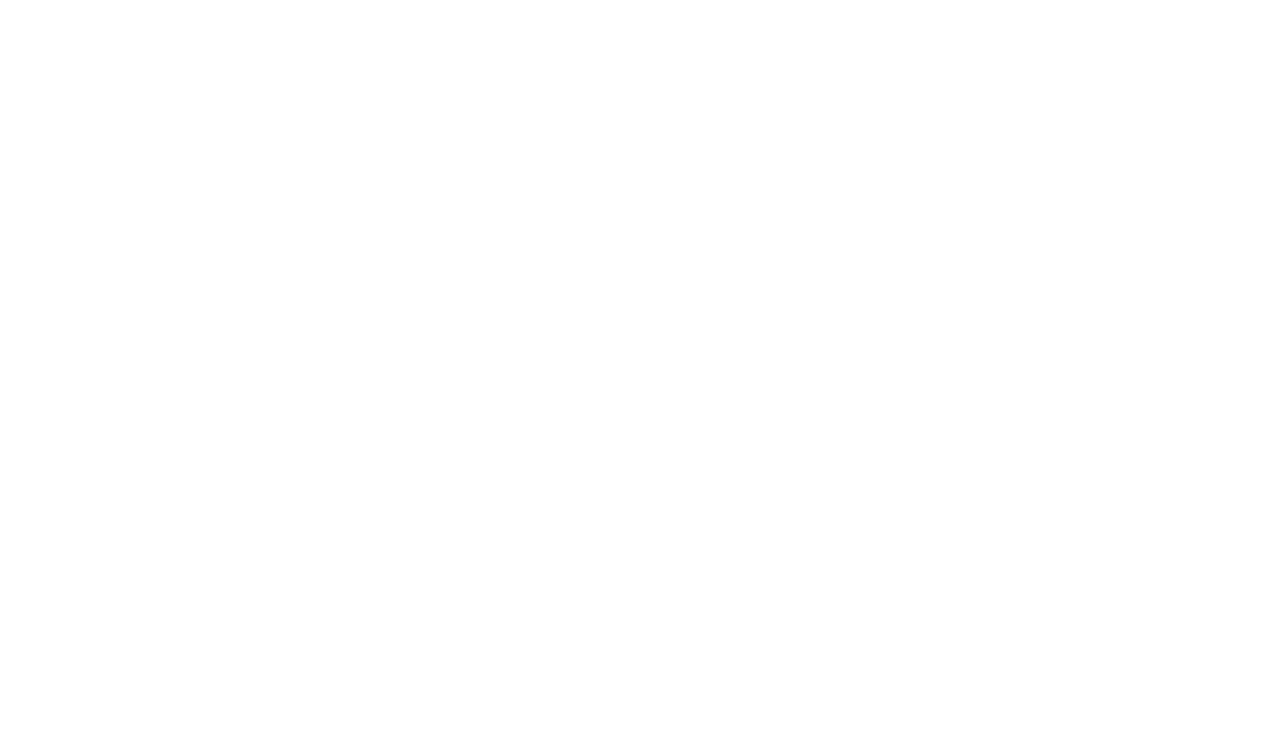
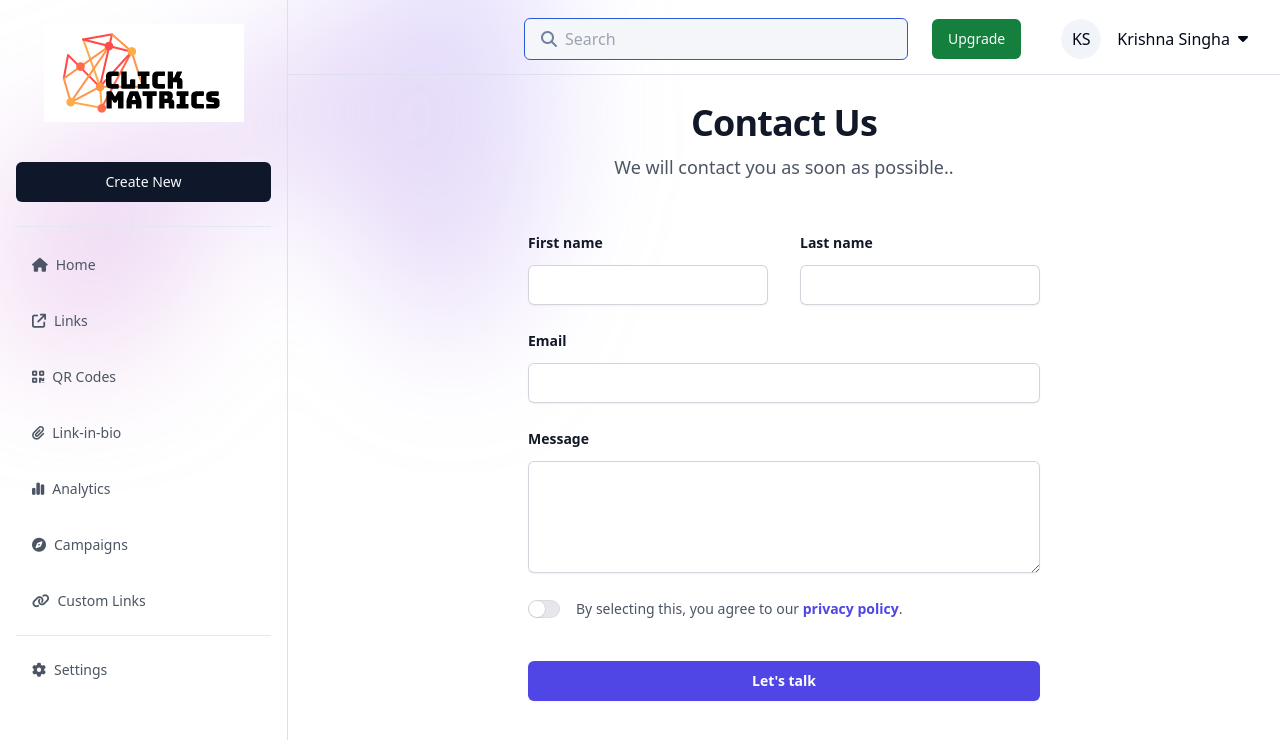
Before and after one commit to oxiton-foundation/click-metrics, a React (Vite) app in the folder client/: page /help in a window 1280 px wide. Before the commit this address had no page. Shown: the top 740 px of the page. Built offline with nearby package versions, Linux system fonts and the light colour scheme.

Commit message:
Feat:added help page
Design a help page under the profile section

```diff
--- a/client/package.json
+++ b/client/package.json
@@ -10,8 +10,12 @@
     "preview": "vite preview"
   },
   "dependencies": {
+    "@fortawesome/fontawesome-free": "^6.5.2",
+    "@headlessui/react": "^2.0.4",
+    "@heroicons/react": "^2.1.3",
     "@radix-ui/react-avatar": "^1.0.4",
     "@radix-ui/react-slot": "^1.0.2",
+    "@tailwindcss/forms": "^0.5.7",
     "class-variance-authority": "^0.7.0",
     "clsx": "^2.1.1",
     "lucide-react": "^0.378.0",
@@ -35,6 +39,6 @@
     "postcss": "^8.4.38",
     "tailwindcss": "^3.4.3",
     "typescript": "^5.2.2",
-    "vite": "^5.2.0"
+    "vite": "^5.2.11"
   }
 }
--- a/client/src/App.tsx
+++ b/client/src/App.tsx
@@ -1,6 +1,6 @@
 import { Route, Routes } from "react-router-dom"
 import Template from "./components/navbar/template"
-import { Home, Links, QrCodes, LinkInBio, Analytics, Campaigns, CustomLinks, Settings } from "./components/pages/index"
+import { Home, Links, QrCodes, LinkInBio, Analytics, Campaigns, CustomLinks, Settings,Help } from "./components/pages/index"
 
 
 function App() {
@@ -17,6 +17,7 @@ function App() {
           <Route path="/campaigns" element={<Campaigns />} />
           <Route path="/custom/links" element={<CustomLinks />} />
           <Route path="/settings" element={<Settings />} />
+          <Route path="/help" element={<Help />} />
         </Route>
       </Routes>
     </>
--- a/client/src/components/navbar/profile-dropdown.tsx
+++ b/client/src/components/navbar/profile-dropdown.tsx
@@ -1,4 +1,5 @@
 import { Avatar, AvatarFallback, Button } from "../ui/index"
+import { useNavigate } from "react-router-dom";
 
 interface ProfileDropdownLinkProps {
     text: string;
@@ -7,6 +8,7 @@ interface ProfileDropdownLinkProps {
 }
 
 const ProfileDropdown = () => {
+    const navigate = useNavigate();
 
     const ProfileDropDownLink = ({onClick, text, className}: ProfileDropdownLinkProps) => {
         return (
@@ -17,6 +19,10 @@ const ProfileDropdown = () => {
                 {text}
             </div>
         );
+    }
+
+    const handleHelpClick = () => {
+        navigate('/help'); // Navigate to /help page
     }
 
     return (
@@ -33,7 +39,7 @@ const ProfileDropdown = () => {
                     <ProfileDropDownLink text='Unlock Premium' className='text-green-700' onClick={() => alert('Placeholder')}/>
                     <ProfileDropDownLink text='View Profile' className='text-primary' onClick={() => alert('Profile page still needs to be implemented.')}/>
                     <ProfileDropDownLink text='Settings' className='text-primary' onClick={() => alert('Settings page still needs to be implemented.')}/>
-                    <ProfileDropDownLink text='Help' className='text-primary' onClick={() => alert('Placeholder')}/>
+                    <ProfileDropDownLink text='Help' className='text-primary' onClick={handleHelpClick}/>
                 </div>
                 <Button variant='destructive' onClick={() => alert('Auth still needs to be implemented.')}>Log Out</Button>
             </div>
--- /dev/null
+++ b/client/src/components/pages/help.tsx
@@ -0,0 +1,164 @@
+import { useNavigate } from "react-router-dom";
+import { useState } from 'react'
+
+import { Field, Label, Switch } from '@headlessui/react'
+
+function classNames(...classes: string[]): string {
+    return classes.filter(Boolean).join(' ');
+}
+
+const Home = () => {
+  const navigate = useNavigate();
+  const [agreed, setAgreed] = useState(false);
+  const handleSubmit = (event: React.FormEvent<HTMLFormElement>) => {
+        event.preventDefault(); // Prevent the form from submitting
+        alert("Backend not yet connected!");
+    }
+
+  return (
+    <>
+      {/* Adjusted padding */}
+        <div
+          className=" absolute inset-x-0 top-[-10rem] -z-10 transform-gpu overflow-hidden blur-3xl sm:top-[-20rem]"
+          aria-hidden="true"
+        >
+          <div
+            className="relative left-1/2 -z-10 aspect-[1155/678] w-[36.125rem] max-w-none -translate-x-1/2 rotate-[30deg] bg-gradient-to-tr from-[#ff80b5] to-[#9089fc] opacity-30 sm:left-[calc(50%-40rem)] sm:w-[72.1875rem]"
+            style={{
+              clipPath:
+                "polygon(74.1% 44.1%, 100% 61.6%, 97.5% 26.9%, 85.5% 0.1%, 80.7% 2%, 72.5% 32.5%, 60.2% 62.4%, 52.4% 68.1%, 47.5% 58.3%, 45.2% 34.5%, 27.5% 76.7%, 0.1% 64.9%, 17.9% 100%, 27.6% 76.8%, 76.1% 97.7%, 74.1% 44.1%)",
+            }}
+          />
+        </div>
+        <div className="mx-auto max-w-2xl text-center">
+          <h2 className="mt-7  text-3xl font-bold tracking-tight text-gray-900 sm:text-4xl">
+            Contact Us
+          </h2>
+          <p className="mt-2 text-lg leading-8 text-gray-600">
+            We will contact you as soon as possible..
+          </p>
+        </div>
+        <form
+          onSubmit={handleSubmit}
+          method="POST"
+
+          className="mx-auto mt-1 max-w-xl sm:mt-4 px-5 py-15  sm:py-8 lg:px-8"
+        >
+          <div className="grid grid-cols-1 gap-x-8 gap-y-6 sm:grid-cols-2">
+            <div>
+              <label
+                htmlFor="first-name"
+                className="block text-sm font-semibold leading-6 text-gray-900"
+              >
+                First name
+              </label>
+              <div className="mt-2.5">
+                <input
+                  type="text"
+                  name="first-name"
+                  id="first-name"
+                  autoComplete="given-name"
+                  className="block w-full rounded-md border-0 px-3.5 py-2 text-gray-900 shadow-sm ring-1 ring-inset ring-gray-300 placeholder:text-gray-400 focus:ring-2 focus:ring-inset focus:ring-indigo-600 sm:text-sm sm:leading-6"
+                />
+              </div>
+            </div>
+            <div>
+              <label
+                htmlFor="last-name"
+                className="block text-sm font-semibold leading-6 text-gray-900"
+              >
+                Last name
+              </label>
+              <div className="mt-2.5">
+                <input
+                  type="text"
+                  name="last-name"
+                  id="last-name"
+                  autoComplete="family-name"
+                  className="block w-full rounded-md border-0 px-3.5 py-2 text-gray-900 shadow-sm ring-1 ring-inset ring-gray-300 placeholder:text-gray-400 focus:ring-2 focus:ring-inset focus:ring-indigo-600 sm:text-sm sm:leading-6"
+                />
+              </div>
+            </div>
+            <div className="sm:col-span-2">
+              <label
+                htmlFor="email"
+                className="block text-sm font-semibold leading-6 text-gray-900"
+              >
+                Email
+              </label>
+              <div className="mt-2.5">
+                <input
+                  type="email"
+                  name="email"
+                  id="email"
+                  autoComplete="email"
+                  className="block w-full rounded-md border-0 px-3.5 py-2 text-gray-900 shadow-sm ring-1 ring-inset ring-gray-300 placeholder:text-gray-400 focus:ring-2 focus:ring-inset focus:ring-indigo-600 sm:text-sm sm:leading-6"
+                />
+              </div>
+            </div>
+            <div className="sm:col-span-2">
+              <label
+                htmlFor="message"
+                className="block text-sm font-semibold leading-6 text-gray-900"
+              >
+                Message
+              </label>
+              <div className="mt-2.5">
+                <textarea
+                  name="message"
+                  id="message"
+                  rows={4}
+                  className="block w-full rounded-md border-0 px-3.5 py-2 text-gray-900 shadow-sm ring-1 ring-inset ring-gray-300 placeholder:text-gray-400 focus:ring-2 focus:ring-inset focus:ring-indigo-600 sm:text-sm sm:leading-6"
+                  defaultValue={""}
+                />
+              </div>
+            </div>
+            <Field as="div" className="flex gap-x-4 sm:col-span-2">
+              <div className="flex h-6 items-center">
+                <Switch
+                  checked={agreed}
+                  onChange={setAgreed}
+                  className={classNames(
+                    agreed ? "bg-indigo-600" : "bg-gray-200",
+                    "flex w-8 flex-none cursor-pointer rounded-full p-px ring-1 ring-inset ring-gray-900/5 transition-colors duration-200 ease-in-out focus-visible:outline focus-visible:outline-2 focus-visible:outline-offset-2 focus-visible:outline-indigo-600"
+                  )}
+                >
+                  <span className="sr-only">Agree to policies</span>
+                  <span
+                    aria-hidden="true"
+                    className={classNames(
+                      agreed ? "translate-x-3.5" : "translate-x-0",
+                      "h-4 w-4 transform rounded-full bg-white shadow-sm ring-1 ring-gray-900/5 transition duration-200 ease-in-out"
+                    )}
+                  />
+                </Switch>
+              </div>
+              <Label className="text-sm leading-6 text-gray-600">
+                By selecting this, you agree to our{" "}
+                <a href="#" className="font-semibold text-indigo-600">
+                  privacy&nbsp;policy
+                </a>
+                .
+              </Label>
+            </Field>
+          </div>
+          <div className="mt-10">
+            <button
+              type="submit"
+
+              className="block w-full rounded-md bg-indigo-600 px-3.5 py-2.5 text-center text-sm font-semibold text-white shadow-sm hover:bg-indigo-500 focus-visible:outline focus-visible:outline-2 focus-visible:outline-offset-2 focus-visible:outline-indigo-600"
+            >
+              Let's talk
+            </button>
+          </div>
+        </form>
+
+
+
+
+
+    </>
+  );
+};
+
+export default Home;
--- a/client/src/components/pages/index.ts
+++ b/client/src/components/pages/index.ts
@@ -6,6 +6,7 @@ import Analytics from "./analytics";
 import Campaigns from "./campaigns";
 import CustomLinks from "./custom-links";
 import Settings from "./settings";
+import Help from "./help";
 
 export {
     Home,
@@ -15,5 +16,6 @@ export {
     Analytics,
     Campaigns,
     CustomLinks,
-    Settings
+    Settings,
+    Help
 }
```
Also changed, not shown: 1 other file (tests, documents, lock files or other folders).
